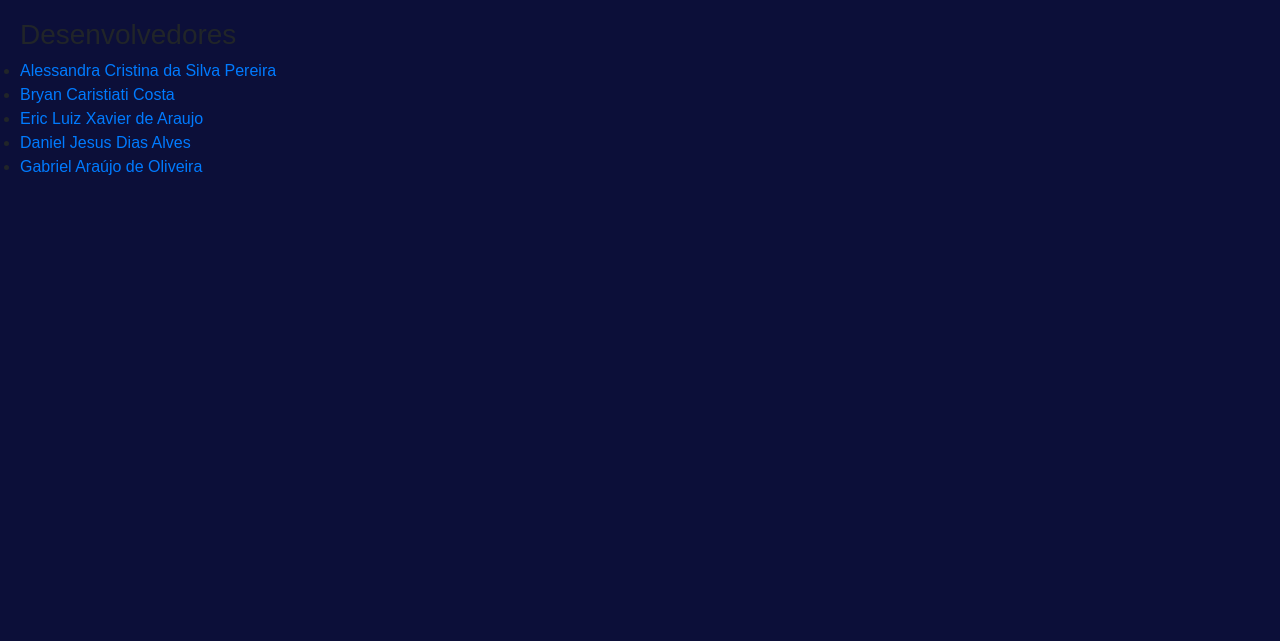
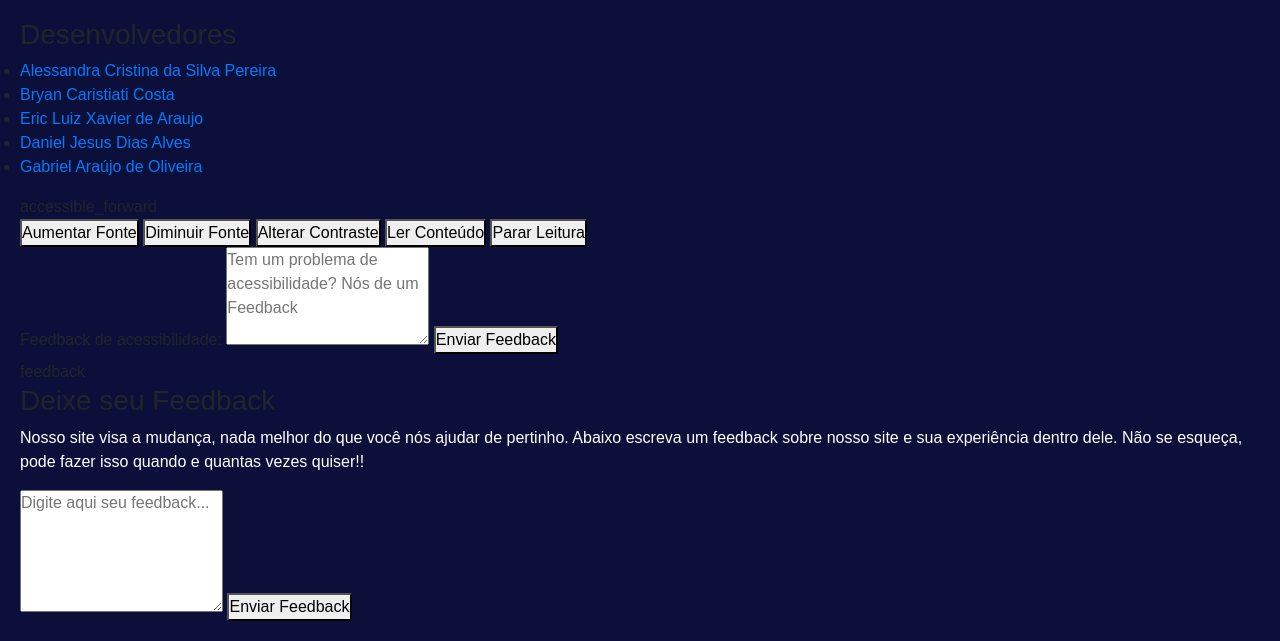
Before and after one commit to alessandrasilvap/infoWEB, a PHP site: page /ecoPoint/comunicacao in a window 1280 px wide. Shown: the part 908-1549 px from the top of the page. Before the commit the page ends 1083 px from the top, so only its background shows below. Run offline with PHP 8.4, Linux system fonts and the light colour scheme.

Commit message:
Update index.php

```diff
--- a/app/views/comunicacao/index.php
+++ b/app/views/comunicacao/index.php
@@ -77,6 +77,38 @@
         </div>
     </footer>
     <!--end-footer-->
+    <!--Menu de Acessibilidade-->
+    <div id="menu-acessibilidade" class="menu-acessibilidade">
+        <div class="btnAbre" onclick="toggleAcessMenu()">
+        <span class="material-symbols-outlined">accessible_forward</span>
+        </div>
+        <div id="painel-acessibilidade" class="painel-acessibilidade">
+            <button id="increaseFont">Aumentar Fonte</button>
+            <button id="decreaseFont">Diminuir Fonte</button>
+            <button onclick="mudarContraste()">Alterar Contraste</button>
+            <button onclick="lerConteudo()">Ler Conteúdo</button>
+            <button onclick="pararLeitura()">Parar Leitura</button>
+            <br>
+            <label for="feedback">Feedback de acessibilidade:</label>
+            <textarea id="feedback" rows="4" placeholder="Tem um problema de acessibilidade? Nós de um Feedback"></textarea>
+            <button onclick="enviarFeedbackAceb()">Enviar Feedback</button>
+        </div>
+    </div>
+    <!--Menu de Feedback-->
+    <div id="menu-feedback" class="menu-feedback">
+        <div class="btnFeedback" onclick="toggleFeedbackMenu()">
+        <span class="material-symbols-outlined">feedback</span>
+        </div>
+        <div id="painel-feedback" class="painel-feedback">
+            <h3>Deixe seu Feedback</h3>
+            <p>Nosso site visa a mudança, nada melhor do que você nós ajudar de pertinho.
+            Abaixo escreva um feedback sobre nosso site e sua experiência dentro dele.
+            Não se esqueça, pode fazer isso quando e quantas vezes quiser!!</p>
+            <textarea id="feedback-text" rows="5" placeholder="Digite aqui seu feedback..."></textarea>
+            <button onclick="enviarFeedback()">Enviar Feedback</button>
+        </div>
+    </div>
+    <script src="<?= BASE_URL ?>/public/js/acessibfeedback.js"></script> <!--Código JS do painel de acessibilidade e da caixa de feedback-->
     <script src="https://code.jquery.com/jquery-3.5.1.slim.min.js"></script>
     <script src="https://cdn.jsdelivr.net/npm/bootstrap@4.5.2/dist/js/bootstrap.bundle.min.js"></script>
 </body>
```
